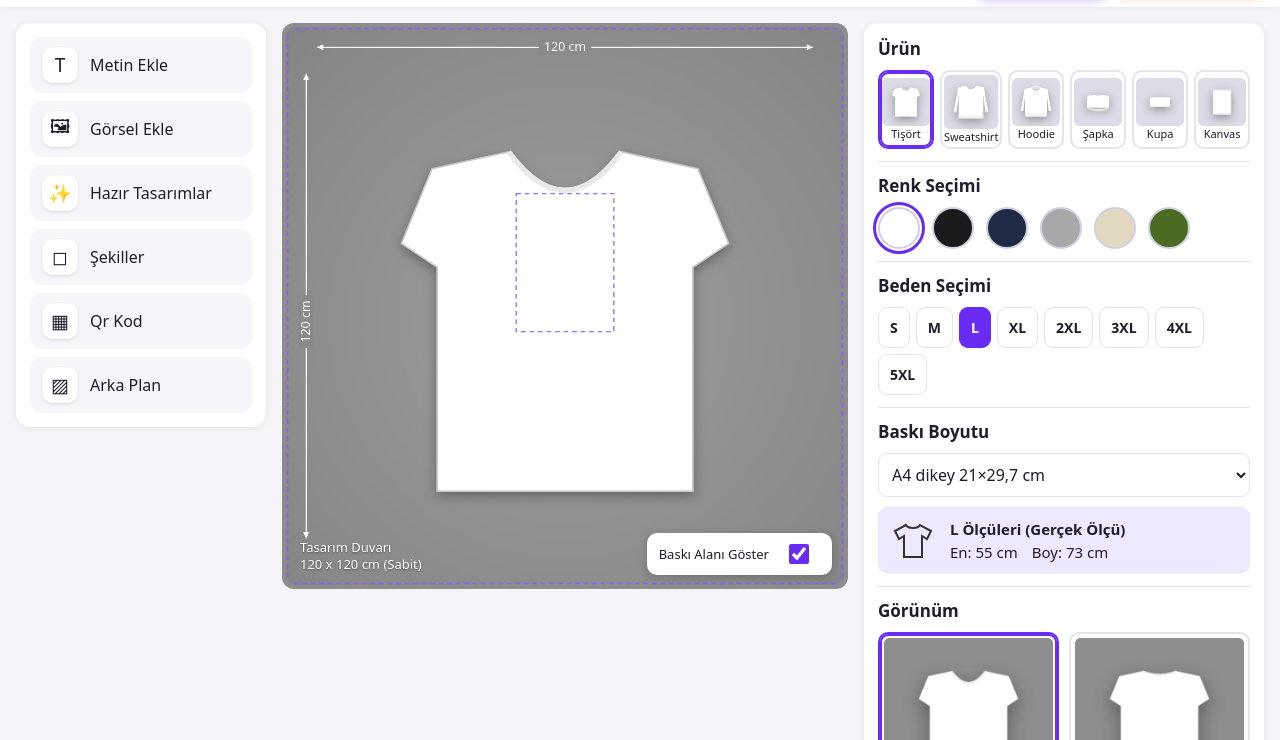
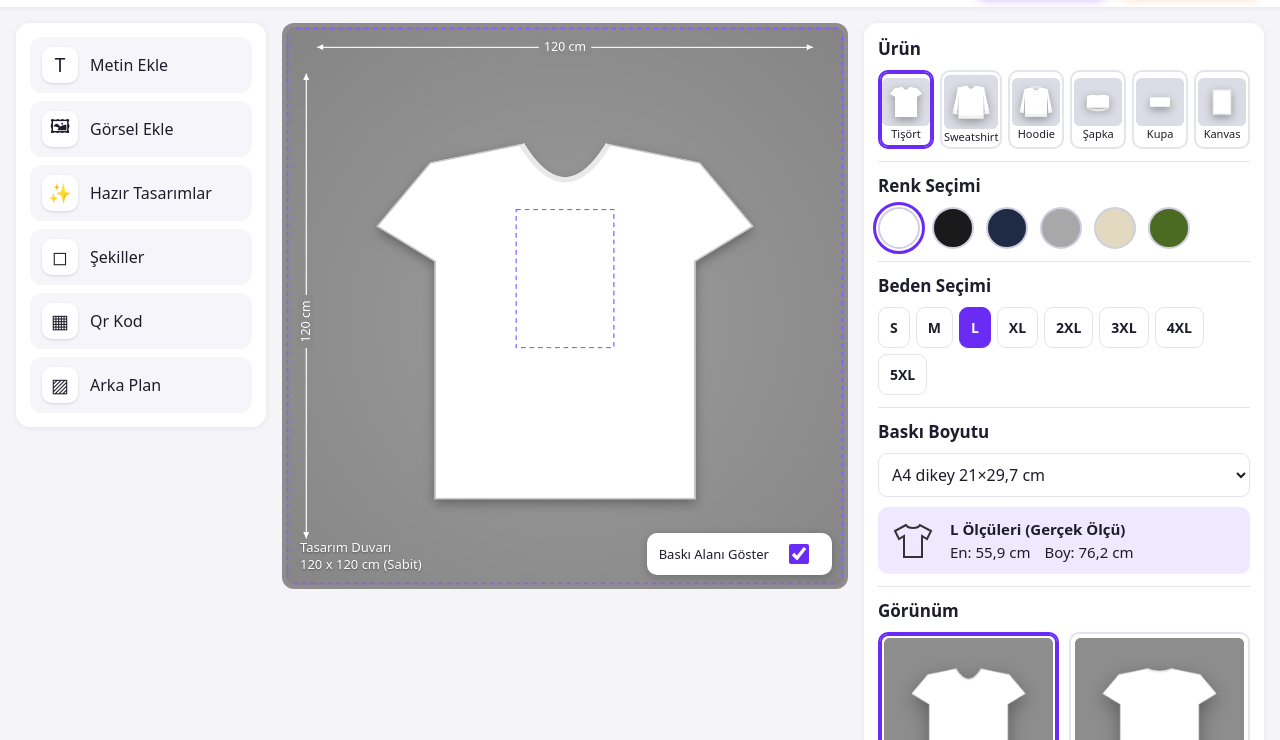
Before and after one commit to fotoince-sudo/wolflano-online-tasarim-motoru, a plain HTML site: page index.html in a window 1280 px wide. Shown: the part 60-800 px from the top of the page. Drawn offline with Linux system fonts and the light colour scheme.

Commit message:
Gerçek Gildan ölçü tabloları ve standart baskı yerleşimi
Co-authored-by: Copilot <223556219+Copilot@users.noreply.github.com>

```diff
--- a/index.html
+++ b/index.html
@@ -198,7 +198,14 @@ const cv=document.getElementById('c'); let ctx=cv.getContext('2d');
 const $=id=>document.getElementById(id);
 function el(t,p={},parent){const e=Object.assign(document.createElement(t),p);parent&&parent.append(e);return e}
 
-const BEDEN={S:[49,69],M:[52,71],L:[55,73],XL:[58,75],'2XL':[62,77],'3XL':[67,80],'4XL':[73,84],'5XL':[81,89]};
+// Gildan resmi ölçü tabloları (inç → cm): [göğüs eni, boy, merkez arka yakadan kol hizası]
+const IN=2.54, SIZES=['S','M','L','XL','2XL','3XL','4XL','5XL'];
+const CHEST=[18,20,22,24,26,28,30,32];
+function mk(len,slv){const o={};SIZES.forEach((s,i)=>o[s]=[CHEST[i]*IN,len[i]*IN,slv[i]*IN]);return o}
+const OLCU_TISORT=mk([28,29,30,31,32,33,34,35],[15.625,17,18.5,20,21.5,22.375,23.625,25]);   // Gildan 5000
+const OLCU_UZUN=mk([27,28,29,30,31,32,33,34],[33,34,35,36,37,38,39,40]);                    // Gildan 18500 (sweatshirt için de kullanıldı)
+const OLCU={tisort:OLCU_TISORT,sweat:OLCU_UZUN,hoodie:OLCU_UZUN};
+const BEDEN=OLCU_TISORT;
 const GIYIM_BASKI=[
   {n:'Logo 8×8 cm (sol göğüs)',w:8,h:8,logo:true},
   {n:'A4 dikey 21×29,7 cm',w:21,h:29.7},
@@ -238,13 +245,15 @@ const isGiyim=(p=product)=>PRODUCTS[p].kind==='giyim';
 
 function shade(hex,amt){const n=parseInt(hex.slice(1),16);const f=v=>Math.max(0,Math.min(255,v+amt));return `rgb(${f(n>>16)},${f((n>>8)&255)},${f(n&255)})`}
 const curSize=(p=product)=>PRODUCTS[p].sizes[sizeIdx[p]];
-function dims(){const [e,b]=BEDEN[beden];return{E:e*S,B:b*S}}
+function dims(p=product){const [e,b,sl]=OLCU[p][beden];return{e,b,sl,E:e*S,B:b*S}}
+const NECK_FRONT=7.6, NECK_BACK=2; // yaka derinliği (cm)
 function getArea(p=product,v=view){
   const cm=curSize(p),w=cm.w*S,h=cm.h*S;
   if(isGiyim(p)){
-    const {E,B}=dims(),t=CY-B/2;
-    const dx=cm.logo&&v==='on'?0.15*E:0;      // sol göğüs: giyen kişinin solu = ekranda sağ
-    const top=t+(cm.logo?(v==='on'?14:10):9)*S;
+    const {B}=dims(p),t=CY-B/2;
+    // Standart yerleşim: ön baskı yaka dikişinin 6,4 cm (2,5") altından, sol göğüs logosu 8,9 cm (3,5") altından ve merkezden 10 cm (4") sağda (giyenin solu)
+    const dx=cm.logo&&v==='on'?10*S:0;
+    const top=t+(v==='on'?(NECK_FRONT+(cm.logo?8.9:6.4)):(NECK_BACK+5.1))*S;
     return{x:CX+dx-w/2,y:top,w,h,cm};
   }
   return{x:CX-w/2,y:CY-h/2,w,h,cm};
@@ -253,32 +262,35 @@ function getArea(p=product,v=view){
 // ---- ürün çizimi (duvar koordinatlarında)
 function fillStroke(col){ctx.fillStyle=col;ctx.strokeStyle=shade(col,-55);ctx.lineWidth=2;ctx.save();ctx.shadowColor='#0005';ctx.shadowBlur=22;ctx.shadowOffsetY=8;ctx.fill();ctx.restore();ctx.stroke()}
 function drawGarment(p,v,col){
-  const {E,B}=dims(),t=CY-B/2,b=CY+B/2,front=v==='on';
-  const nd=front?0.15*E:0.045*E, X=CX;
-  const L=(x,y)=>ctx.lineTo(X+x*E,t+y*B);
+  const {e,b,sl,B}=dims(p),t=CY-B/2,front=v==='on',X=CX;
+  const nd=front?NECK_FRONT:NECK_BACK,hn=8.5+(e-45.7)*0.08,tipX=e/2+1,tipY=4,ay=p==='tisort'?0.33*b:0.32*b;
+  const P=(x,y)=>[X+x*S,t+y*S],pt=(x,y)=>ctx.lineTo(...P(x,y)),mv=(x,y)=>ctx.moveTo(...P(x,y));
+  const dist=Math.hypot(tipX,tipY),slv=Math.max(sl-dist,8),r=Math.PI/180;
+  let out;                                    // kol ucu (dış nokta)
+  if(p==='tisort'){out=[tipX+slv*Math.cos(50*r),tipY+slv*Math.sin(50*r)]}
+  else{out=[tipX+slv*Math.cos(78*r),tipY+slv*Math.sin(78*r)]}
+  const cw=11,inn=[out[0]-cw*Math.sin(78*r),out[1]+cw*Math.cos(78*r)];
   if(p==='hoodie'){
-    ctx.beginPath();ctx.ellipse(X,t+(front?0:0.1*B),0.24*E,front?0.075*B:0.1*B,0,0,7);
+    ctx.beginPath();ctx.ellipse(...P(0,front?0:3),(hn+6)*S,(front?4:7)*S,0,0,7);
     ctx.fillStyle=shade(col,-14);ctx.strokeStyle=shade(col,-55);ctx.lineWidth=2;ctx.fill();ctx.stroke();
   }
-  ctx.beginPath();ctx.moveTo(X-.22*E,t);ctx.quadraticCurveTo(X,t+nd*2,X+.22*E,t);
-  if(p==='tisort'){
-    L(.52,.05);L(.64,.27);L(.50,.34);ctx.lineTo(X+.5*E,b);ctx.lineTo(X-.5*E,b);L(-.50,.34);L(-.64,.27);L(-.52,.05);
-  }else{
-    L(.52,.05);L(.70,.80);L(.58,.82);L(.50,.32);ctx.lineTo(X+.5*E,b);ctx.lineTo(X-.5*E,b);L(-.50,.32);L(-.58,.82);L(-.70,.80);L(-.52,.05);
-  }
-  ctx.closePath();fillStroke(col);
-  ctx.strokeStyle=shade(col,-22);ctx.lineWidth=p==='hoodie'?4:7;
-  ctx.beginPath();ctx.moveTo(X-.22*E,t);ctx.quadraticCurveTo(X,t+nd*2,X+.22*E,t);ctx.stroke();
-  if(p!=='tisort'){ // bel ve manşet lastikleri
+  const neck=()=>{mv(-hn,0);ctx.quadraticCurveTo(...P(0,nd*2),...P(hn,0))};
+  ctx.beginPath();neck();pt(tipX,tipY);pt(out[0],out[1]);
+  if(p==='tisort'){pt(e/2,ay);pt(e/2,b);pt(-e/2,b);pt(-e/2,ay);pt(-out[0],out[1])}
+  else{pt(inn[0],inn[1]);pt(e/2,ay);pt(e/2,b);pt(-e/2,b);pt(-e/2,ay);pt(-inn[0],inn[1]);pt(-out[0],out[1])}
+  pt(-tipX,tipY);ctx.closePath();fillStroke(col);
+  ctx.strokeStyle=shade(col,-22);ctx.lineWidth=p==='hoodie'?4:7;ctx.beginPath();neck();ctx.stroke(); // yaka bandı
+  if(p!=='tisort'){ // bel ve manşet lastikleri (6 cm)
     ctx.fillStyle=shade(col,-12);ctx.strokeStyle=shade(col,-55);ctx.lineWidth=1.5;
-    ctx.fillRect(X-.5*E,b-.07*B,E,.07*B);ctx.strokeRect(X-.5*E,b-.07*B,E,.07*B);
-    [-1,1].forEach(s=>{ctx.beginPath();ctx.moveTo(X+s*.70*E,t+.80*B);ctx.lineTo(X+s*.58*E,t+.82*B);ctx.lineTo(X+s*.585*E,t+.755*B);ctx.lineTo(X+s*.695*E,t+.735*B);ctx.closePath();ctx.fill();ctx.stroke()});
+    ctx.fillRect(X-e/2*S,t+(b-6)*S,e*S,6*S);ctx.strokeRect(X-e/2*S,t+(b-6)*S,e*S,6*S);
+    const ux=Math.cos(78*r)*6,uy=Math.sin(78*r)*6;
+    [-1,1].forEach(sg=>{ctx.beginPath();mv(sg*out[0],out[1]);pt(sg*inn[0],inn[1]);pt(sg*inn[0]-sg*ux,inn[1]-uy);pt(sg*out[0]-sg*ux,out[1]-uy);ctx.closePath();ctx.fill();ctx.stroke()});
   }
   if(p==='hoodie'&&front){
     ctx.strokeStyle=shade(col,-45);ctx.lineWidth=1.5;
-    ctx.beginPath();ctx.moveTo(X-.3*E,t+.64*B);ctx.lineTo(X+.3*E,t+.64*B);ctx.lineTo(X+.34*E,b-.1*B);ctx.lineTo(X-.34*E,b-.1*B);ctx.closePath();ctx.stroke();
+    ctx.beginPath();mv(-.3*e,.64*b);pt(.3*e,.64*b);pt(.34*e,b-9);pt(-.34*e,b-9);ctx.closePath();ctx.stroke();
     ctx.strokeStyle=shade(col,col==='#ffffff'?-35:60);ctx.lineWidth=3;
-    [-1,1].forEach(s=>{ctx.beginPath();ctx.moveTo(X+s*.06*E,t+nd);ctx.lineTo(X+s*.07*E,t+nd+.14*B);ctx.stroke()});
+    [-1,1].forEach(sg=>{ctx.beginPath();mv(sg*3,nd);pt(sg*3.5,nd+12);ctx.stroke()});
   }
 }
 function drawCap(col){
@@ -458,7 +470,7 @@ function buildStatic(){
   });
   COLORS.forEach(([n,c])=>{const b=el('button',{title:n},$('cols'));b.style.background=c;b.dataset.c=c;
     b.onclick=()=>{color=c;colorName=n;syncUI();draw()}});
-  Object.keys(BEDEN).forEach(s=>{const b=el('button',{textContent:s},$('bedens'));b.dataset.b=s;
+  SIZES.forEach(s=>{const b=el('button',{textContent:s},$('bedens'));b.dataset.b=s;
     b.onclick=()=>{reflow(()=>beden=s);syncUI();draw()}});
   [['on','Ön'],['arka','Arka']].forEach(([v,n])=>{const b=el('button',{},$('views'));b.dataset.v=v;el('canvas',{width:200,height:200},b);b.append(n);
     b.onclick=()=>{view=v;sel=null;syncUI();draw()}});
@@ -480,9 +492,9 @@ function syncUI(){
   $('bedenBox').style.display=g?'block':'none';$('viewBox').style.display=g?'block':'none';
   const two=P.sizes.length>1;$('printBox').style.display=two?'block':'none';$('infoOnly').style.display=two?'none':'block';
   $('sizeSel').innerHTML='';P.sizes.forEach((o,i)=>el('option',{value:i,textContent:o.n},$('sizeSel')));$('sizeSel').value=sizeIdx[product];
-  const [e,b]=BEDEN[beden],cm=curSize(),tee='<svg width="46" height="40" viewBox="0 0 46 40" fill="none" stroke="#333" stroke-width="2"><path d="M16 4l-11 6 4 8 5-3v21h18V15l5 3 4-8-11-6c-2 4-12 4-14 0z"/></svg>';
+  const [e,b]=OLCU[isGiyim()?product:'tisort'][beden],cm=curSize(),f1=x=>(Math.round(x*10)/10).toString().replace('.',','),tee='<svg width="46" height="40" viewBox="0 0 46 40" fill="none" stroke="#333" stroke-width="2"><path d="M16 4l-11 6 4 8 5-3v21h18V15l5 3 4-8-11-6c-2 4-12 4-14 0z"/></svg>';
   let info;
-  if(g)info=`${tee}<div><b>${beden} Ölçüleri (Gerçek Ölçü)</b><span>En: ${e} cm</span><span>Boy: ${b} cm</span></div>`;
+  if(g)info=`${tee}<div><b>${beden} Ölçüleri (Gerçek Ölçü)</b><span>En: ${f1(e)} cm</span><span>Boy: ${f1(b)} cm</span></div>`;
   else if(P.kind==='kanvas')info=`<div><b>Kanvas Ölçüleri</b><span>Ön yüz: ${(cm.w-7.5).toString().replace('.',',')}×${(cm.h-7.5).toString().replace('.',',')} cm</span><span>Katlama payı: 3,75 cm</span></div>`;
   else info=`<div><b>${P.name} Ölçüleri</b><span>Baskı alanı: ${cm.w}×${cm.h} cm</span></div>`;
   $('info').innerHTML=info;$('info2').innerHTML=info;
```
